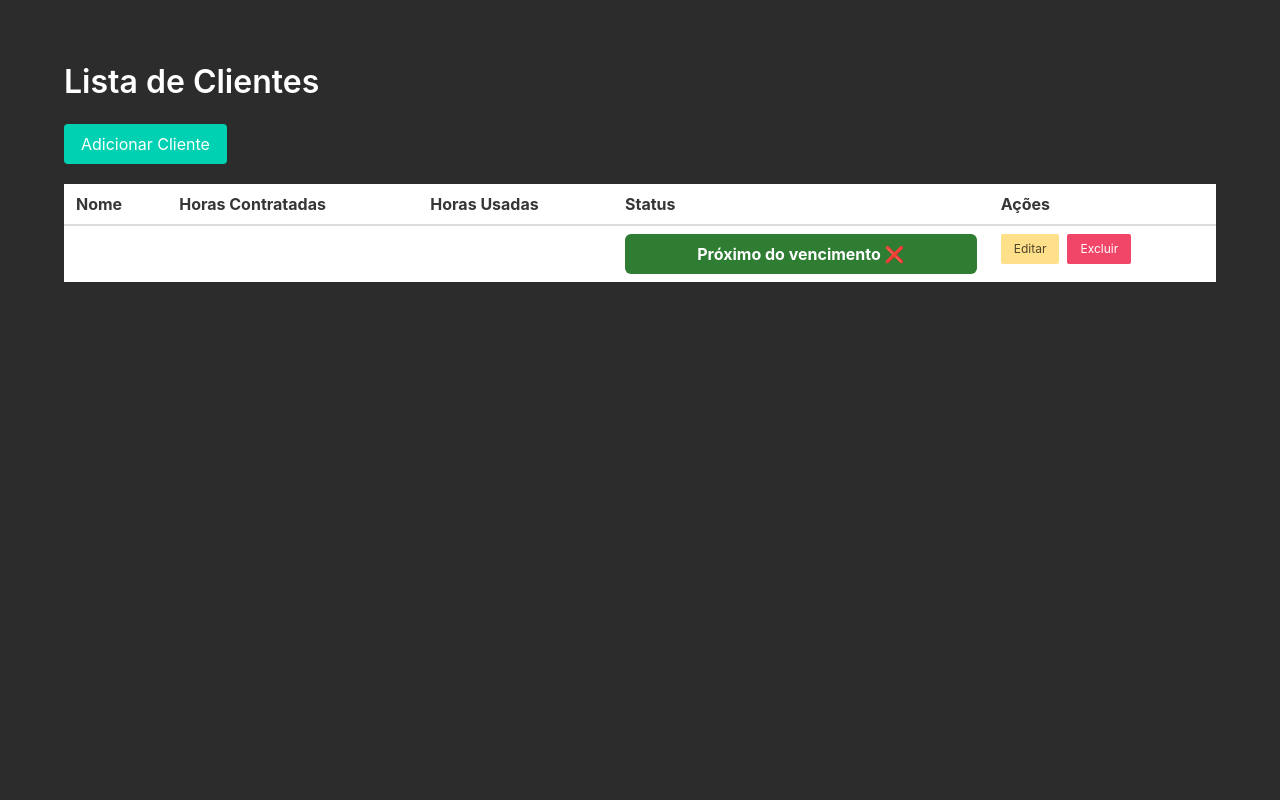
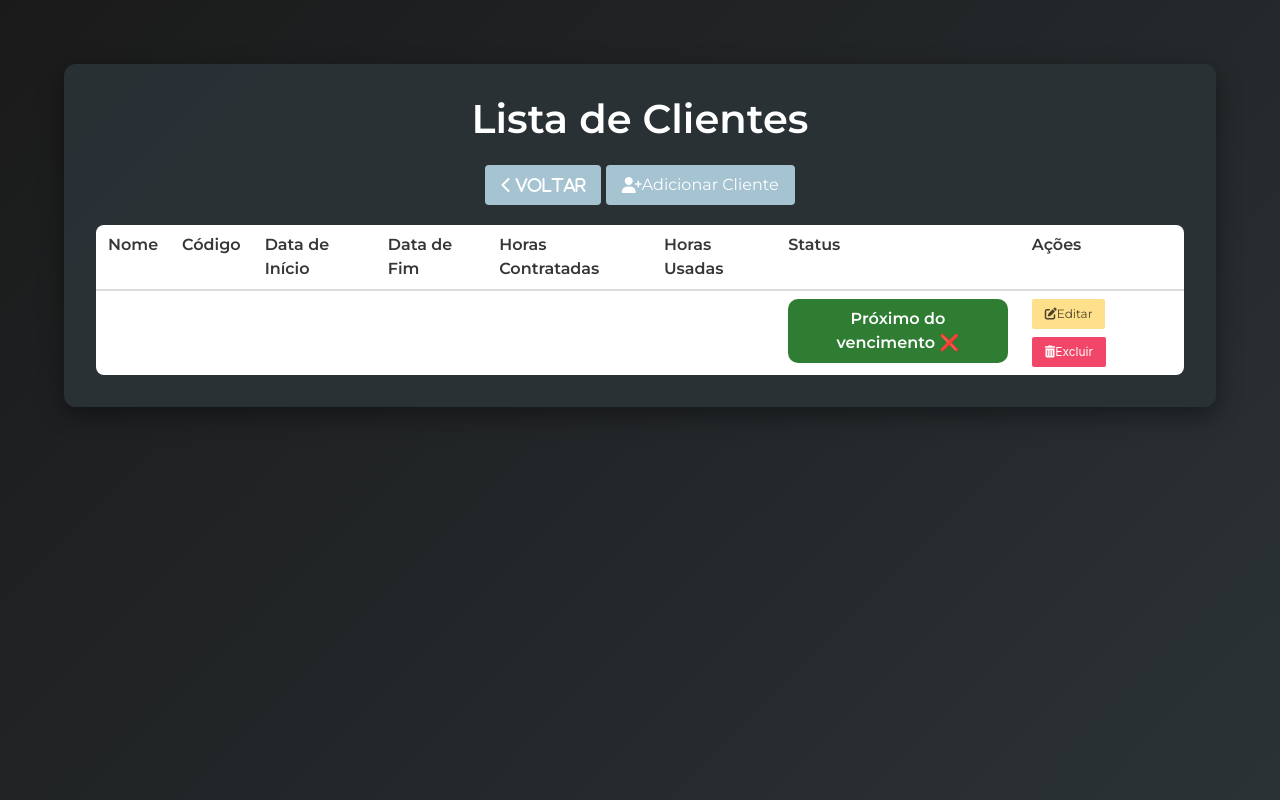
Before and after one commit to Madhs31/Estagio, a Node server app: page /clients in a window 1280 px wide. Run offline with Node 20, Linux system fonts and the light colour scheme; data that the repository does not hold is empty.

Commit message:
✨ feat Atualizando códigos

```diff
--- a/WebDBIntegration/app.js
+++ b/WebDBIntegration/app.js
@@ -7,10 +7,10 @@
 
 // Conexão com o banco de dados
 const db = mysql.createConnection({
-  host: '',
-  user: '',
-  password: '',
-  database: ''
+  host: '192.168.70.209',
+  user: 'glpi',
+  password: 'por00t!@#',
+  database: 'glpi'
 });
 
 db.connect(err => {
@@ -39,23 +39,19 @@
   const tableName = req.body.table;
   if (!tableName) return res.render('home', { error: 'Digite o nome da tabela.' });
 
-  // Verifica se a tabela existe
   db.query('SHOW TABLES LIKE ?', [tableName], (err, tableExists) => {
     if (err || tableExists.length === 0) {
       return res.render('home', { error: 'Tabela não encontrada.' });
     }
 
-    // Pega os dados da tabela (máximo 100 linhas)
     db.query(`SELECT * FROM ?? LIMIT 100`, [tableName], (err2, rows) => {
       if (err2) return res.render('home', { error: 'Erro ao buscar dados da tabela.' });
 
-      // Pega os nomes das colunas
       const columns = rows.length > 0 ? Object.keys(rows[0]) : [];
       res.render('projects', { titulo: `Tabela: ${tableName}`, columns, projects: rows });
     });
   });
 });
-
 
 // ==================== ROTAS CLIENTES ====================
 
@@ -63,7 +59,7 @@
 app.get('/clients', (req, res) => {
   const sql = `
     SELECT
-      id, Cliente, Codigo, description, Linha_de_base, Horas_trabalhadas,
+      id, Cliente, Codigo, Data_de_Inicio, Data_de_Fim, Linha_de_base, Horas_trabalhadas,
       ROUND((Horas_trabalhadas * 100.0) / Linha_de_base, 2) AS Percentual_usado,
       CASE
         WHEN (Horas_trabalhadas * 100.0) / Linha_de_base < 50 THEN 'verde'
@@ -88,12 +84,12 @@
 
 // Inserir cliente
 app.post('/clients/new', (req, res) => {
-  const { Cliente, Codigo, description, Linha_de_base, Horas_trabalhadas } = req.body;
+  const { Cliente, Codigo, Data_de_Inicio, Data_de_Fim, Linha_de_base } = req.body;
   const sql = `
-    INSERT INTO opt_clientes (Cliente, Codigo, description, Linha_de_base, Horas_trabalhadas)
-    VALUES (?, ?, ?, ?, ?)
+    INSERT INTO opt_clientes (Cliente, Codigo, Data_de_Inicio, Data_de_Fim, Linha_de_base, Horas_trabalhadas)
+    VALUES (?, ?, ?, ?, ?, 0)
   `;
-  db.query(sql, [Cliente, Codigo, description, Linha_de_base, Horas_trabalhadas], (err) => {
+  db.query(sql, [Cliente, Codigo, Data_de_Inicio, Data_de_Fim, Linha_de_base], (err) => {
     if (err) {
       console.error(err);
       return res.send('Erro ao adicionar cliente');
@@ -113,16 +109,16 @@
   });
 });
 
-// Atualizar cliente
+// Atualizar cliente (não altera Horas_trabalhadas)
 app.post('/clients/edit/:id', (req, res) => {
   const { id } = req.params;
-  const { Cliente, Codigo, description, Linha_de_base, Horas_trabalhadas } = req.body;
+  const { Cliente, Codigo, Data_de_Inicio, Data_de_Fim, Linha_de_base } = req.body;
   const sql = `
     UPDATE opt_clientes
-    SET Cliente=?, Codigo=?, description=?, Linha_de_base=?, Horas_trabalhadas=?
+    SET Cliente=?, Codigo=?, Data_de_Inicio=?, Data_de_Fim=?, Linha_de_base=?
     WHERE id=?
   `;
-  db.query(sql, [Cliente, Codigo, description, Linha_de_base, Horas_trabalhadas, id], (err) => {
+  db.query(sql, [Cliente, Codigo, Data_de_Inicio, Data_de_Fim, Linha_de_base, id], (err) => {
     if (err) {
       console.error(err);
       return res.send('Erro ao atualizar cliente');
@@ -142,6 +138,7 @@
     res.redirect('/clients');
   });
 });
+
 // ==================== MIDDLEWARES ====================
 app.use((req, res) => res.status(404).send('Desculpe, página não encontrada.'));
 app.use((err, req, res, next) => {
--- a/WebDBIntegration/views/Clients.ejs
+++ b/WebDBIntegration/views/Clients.ejs
@@ -4,63 +4,126 @@
   <meta charset="UTF-8">
   <title>Clientes</title>
 
-    <!-- Bulma CSS -->
-    <link rel="stylesheet" href="https://cdn.jsdelivr.net/npm/bulma@0.9.4/css/bulma.min.css">
+  <!-- Bulma CSS -->
+  <link rel="stylesheet" href="https://cdn.jsdelivr.net/npm/bulma@0.9.4/css/bulma.min.css">
+  <!-- Font Awesome -->
+  <link rel="stylesheet" href="https://cdnjs.cloudflare.com/ajax/libs/font-awesome/6.4.0/css/all.min.css">
+  <!-- Fonte Montserrat -->
+  <link href="https://fonts.googleapis.com/css2?family=Montserrat:wght@400;600&display=swap" rel="stylesheet">
 
   <style>
+    body {
+      background: linear-gradient(135deg, #1a1a1a, #2b3236);
+      color: white;
+      font-family: 'Montserrat', sans-serif;
+    }
+
+    .section {
+      padding: 4rem 2rem;
+      min-height: 100vh;
+      display: flex;
+      align-items: flex-start;
+      justify-content: center;
+    }
+
+    .container {
+      background-color: rgba(43, 50, 54, 0.95);
+      border-radius: 12px;
+      box-shadow: 0 8px 24px rgba(0, 0, 0, 0.4);
+      padding: 2rem;
+      width: 100%;
+      max-width: 1200px;
+    }
+
+    .title {
+      text-align: center;
+      margin-bottom: 2rem;
+      font-size: 2.5rem;
+      color: #fff;
+    }
+
+    .button.is-primary {
+      background-color: #a5c3d1;
+      border: none;
+    }
+
+    .button.is-primary:hover {
+      background-color: #637780;
+    }
+
+    .button.is-back {
+      background-color: #a5c3d1;
+      border: none;
+      color: white;
+    }
+
+    .button.is-back:hover {
+      background-color: #637780;
+    }
+
     .status-box {
       padding: 8px 12px;
-      border-radius: 6px;
-      color: white;
+      border-radius: 10px;
       font-weight: bold;
       text-align: center;
+      color: white;
     }
+
     .verde {
-      background-color: #2e7d32; /* verde */
+      background-color: #2e7d32;
     }
+
     .amarelo {
-      background-color: #f9a825; /* amarelo */
+      background-color: #f9a825;
       color: black;
     }
+
     .vermelho {
-      background-color: #c62828; /* vermelho */
+      background-color: #c62828;
     }
+
     .buttons form {
       display: inline;
     }
 
-    .section {
-      background-color: #2c2c2c;
-      padding: 4rem 2rem;
-      min-height: 100vh;
-      display: flex;
+    table {
+      background-color: rgba(255, 255, 255, 0.03);
+      border-radius: 8px;
+      overflow: hidden;
     }
 
-    .section-title {
-      text-align: center;
-      margin-bottom: 3rem;
+    th {
+      color: #000000;
+      background-color: rgba(255, 255, 255, 0.05);
     }
 
-    .section-title h2 {
-      font-size: 3rem;
-      color: white;
-      text-shadow: 2px 2px 0 #000;
+    td {
+      color: #000000;
     }
   </style>
 </head>
-<body style="background:#1a1a1a; color:white;">
+
+<body>
   <section class="section">
     <div class="container">
-      <h1 class="title has-text-white">Lista de Clientes</h1>
+      <h1 class="title">Lista de Clientes</h1>
 
-      <div style="margin-bottom: 20px;">
-        <a href="/clients/new" class="button is-primary">Adicionar Cliente</a>
+      <div style="margin-bottom: 20px; text-align: center;">
+        <a href="/" class="button is-back">
+          <i class="fa fa-chevron-left" aria-hidden="true"> Voltar</i>
+        </a>
+        <a href="/clients/new" class="button is-primary">
+          <i class="fas fa-user-plus"></i> Adicionar Cliente
+        </a>
       </div>
 
       <table class="table is-fullwidth is-striped">
         <thead>
           <tr>
             <th>Nome</th>
+            <th>Código</th>
+            <th>Data de Início</th>
+            <th>Data de Fim</th>
             <th>Horas Contratadas</th>
             <th>Horas Usadas</th>
             <th>Status</th>
@@ -76,6 +139,9 @@
           %>
             <tr>
               <td><%= cliente.Cliente %></td>
+              <td><%= cliente.Codigo %></td>
+              <td><%= cliente.Data_de_Inicio %></td>
+              <td><%= cliente.Data_de_Fim %></td>
               <td><%= cliente.Linha_de_base %></td>
               <td><%= cliente.Horas_trabalhadas %></td>
               <td>
@@ -90,9 +156,13 @@
                 </div>
               </td>
               <td class="buttons">
-                <a href="/clients/edit/<%= cliente.id %>" class="button is-warning is-small">Editar</a>
+                <a href="/clients/edit/<%= cliente.id %>" class="button is-warning is-small">
+                  <i class="fas fa-edit"></i> Editar
+                </a>
                 <form action="/clients/delete/<%= cliente.id %>" method="POST" onsubmit="return confirm('Deseja realmente excluir este cliente?');">
-                  <button type="submit" class="button is-danger is-small">Excluir</button>
+                  <button type="submit" class="button is-danger is-small">
+                    <i class="fas fa-trash-alt"></i> Excluir
+                  </button>
                 </form>
               </td>
             </tr>
```
Also changed, not shown: WebDBIntegration/views/client_form.ejs (+96 -20 lines), WebDBIntegration/views/home.ejs (+49 -10 lines), WebDBIntegration/views/projects.ejs (+59 -26 lines), WebDBIntegration/Public/img/OPT.png (added).
